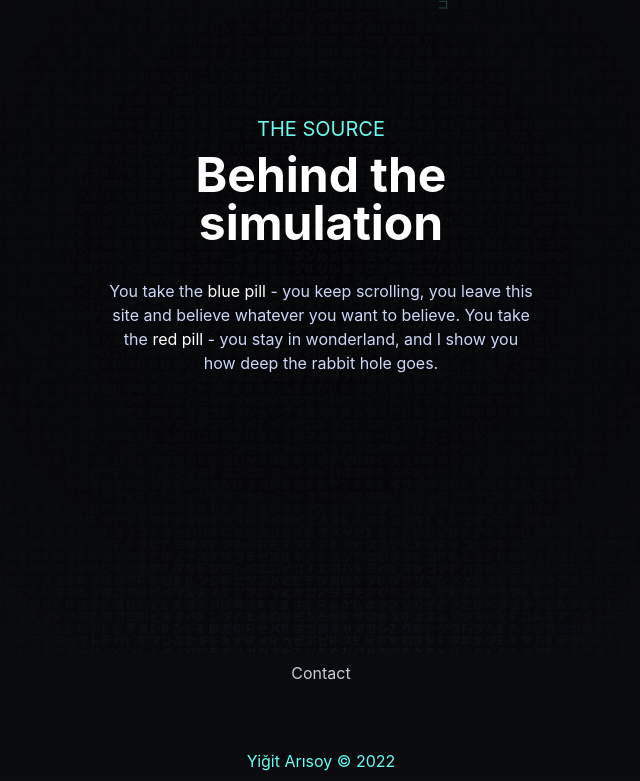
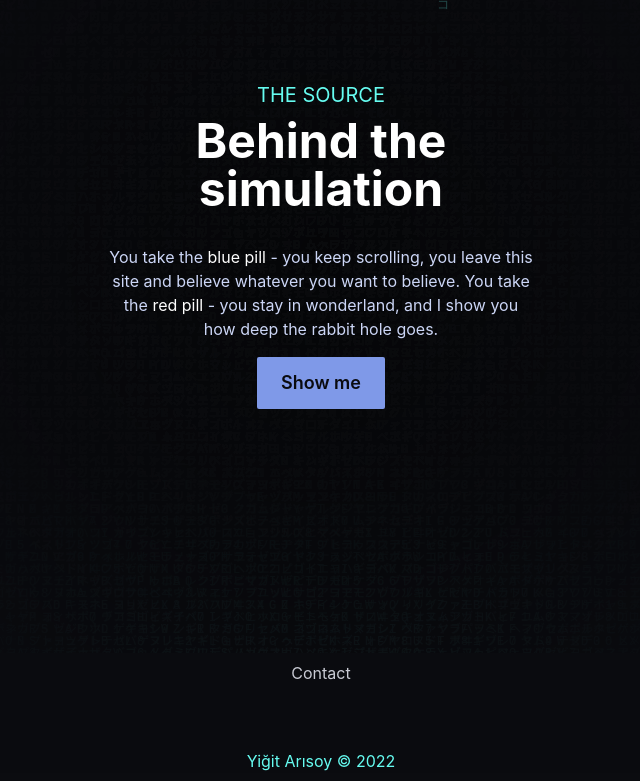
Before and after one commit to Yigit-Arisoy/portfolio, a React (Create React App) app: page / in a window 1280 px wide. Shown: the part 3819-4600 px from the top of the page, without its empty margins (319-959 px from the left). Built offline with nearby package versions, Linux system fonts and the light colour scheme.

Commit message:
added link for github page

```diff
--- a/src/components/ContactStuff.jsx
+++ b/src/components/ContactStuff.jsx
@@ -16,13 +16,22 @@ function ContactStuff() {
             <div className="text-white font-bold text-3xl sm:text-5xl">
               Behind the simulation
             </div>
-            <div className="text-neutral mt-8 text-sm sm:text-base mx-4 sm:mx-0">
+            <div className="text-neutral mt-8 mb-4 text-sm sm:text-base mx-4 sm:mx-0">
               You take the <span className="text-white">blue pill</span> - you
               keep scrolling, you leave this site and believe whatever you want
               to believe. You take the{" "}
               <span className="text-white">red pill</span> - you stay in
               wonderland, and I show you how deep the rabbit hole goes.
             </div>
+            <a
+              href="https://github.com/Yigit-Arisoy"
+              target="_blank"
+              rel="noreferrer"
+            >
+              <div className="px-6 py-3 bg-neutral-focus rounded-sm text-bgMain text-lg font-semibold">
+                Show me
+              </div>
+            </a>
           </div>
         </div>
       </div>
```
